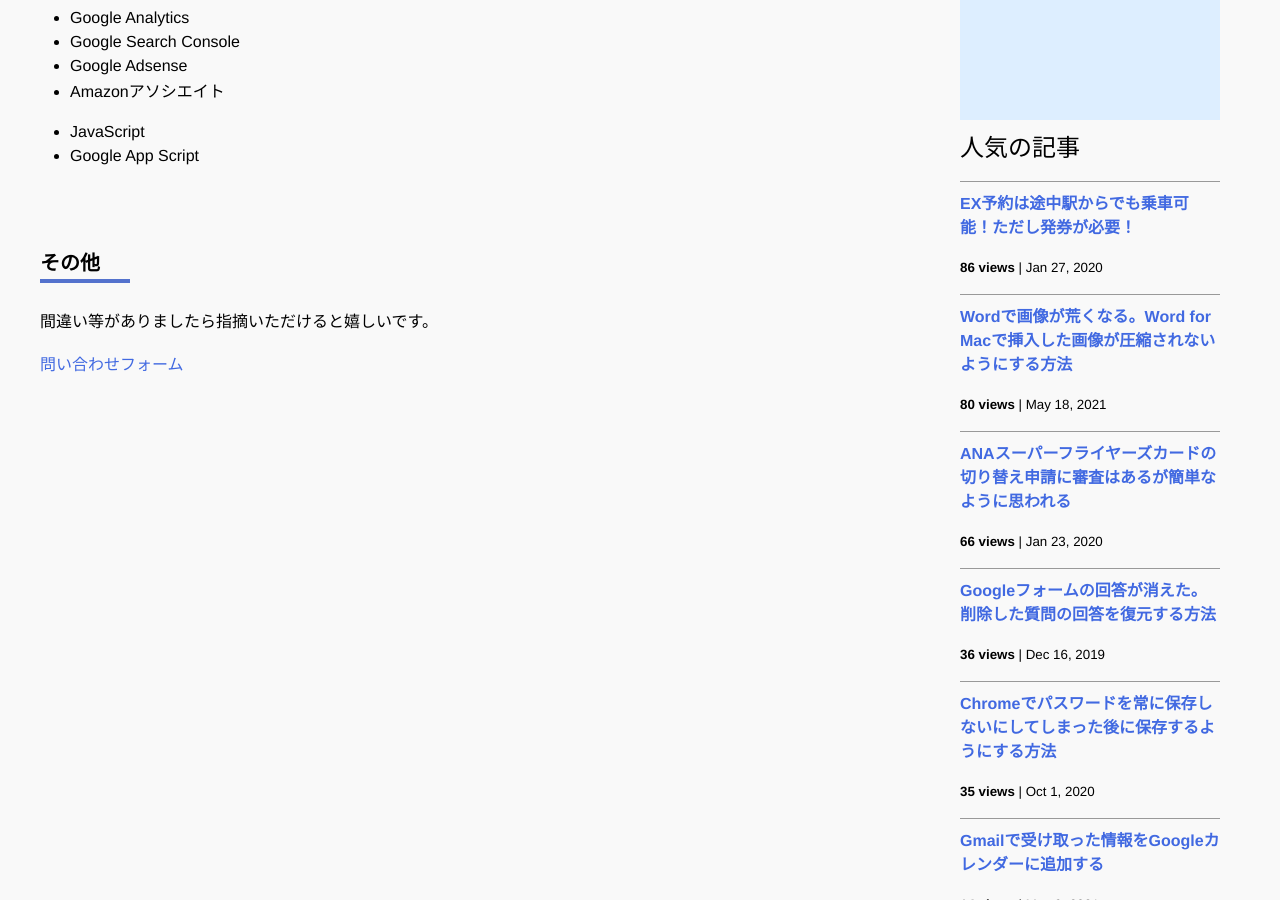
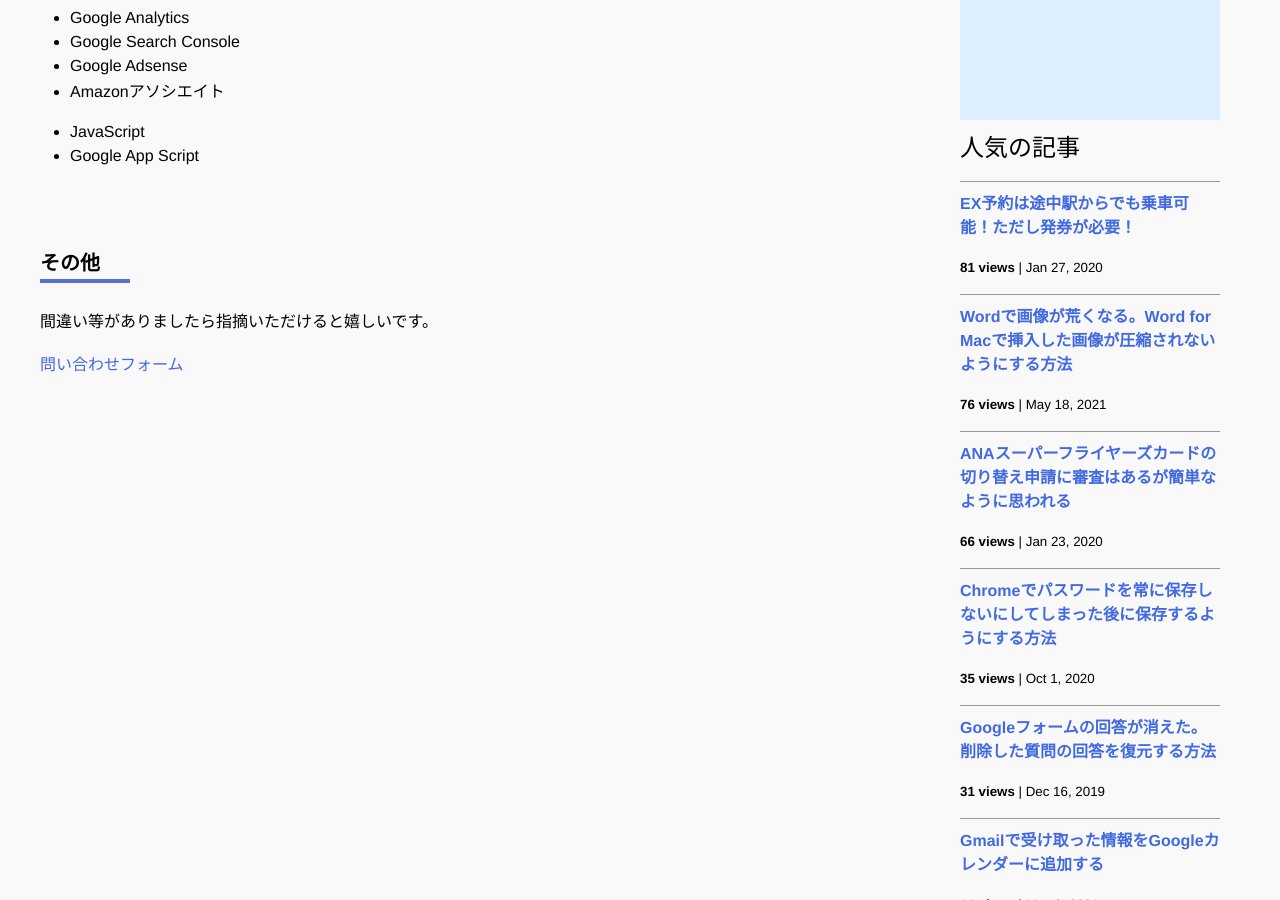
Before and after one commit to iwanaminami/shoyaiwaname, a Jekyll site: the page built from about.markdown, in a window 1280 px wide and 900 px high, scrolled down 693 px. Built offline with Jekyll 4.4.1, drawn with Linux system fonts in a browser that asks for light colours; nearby versions of some CDN libraries; comment, search, counter and statistics services are not loaded.

Commit message:
chore(ga): update _data/popularposts.yml 20260116-0052

```diff
--- a/_data/popularposts.yml
+++ b/_data/popularposts.yml
@@ -1,14 +1,14 @@
 side:
-  - view: 86
+  - view: 81
     url: "/2020/01/27/ex-rideontheway.html"
-  - view: 80
+  - view: 76
     url: "/2021/05/18/image-compression-word.html"
   - view: 66
     url: "/2020/01/23/sfc-judge.html"
-  - view: 36
-    url: "/2019/12/16/restore-googleform.html"
   - view: 35
     url: "/2020/10/01/googlepassword.html"
+  - view: 31
+    url: "/2019/12/16/restore-googleform.html"
   - view: 14
     url: "/2021/05/09/gmailtocalendar.html"
   - view: 10
```
